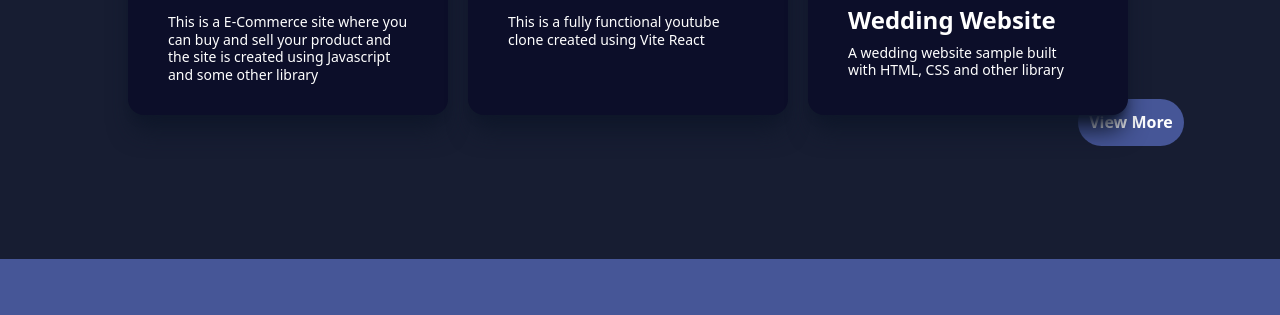
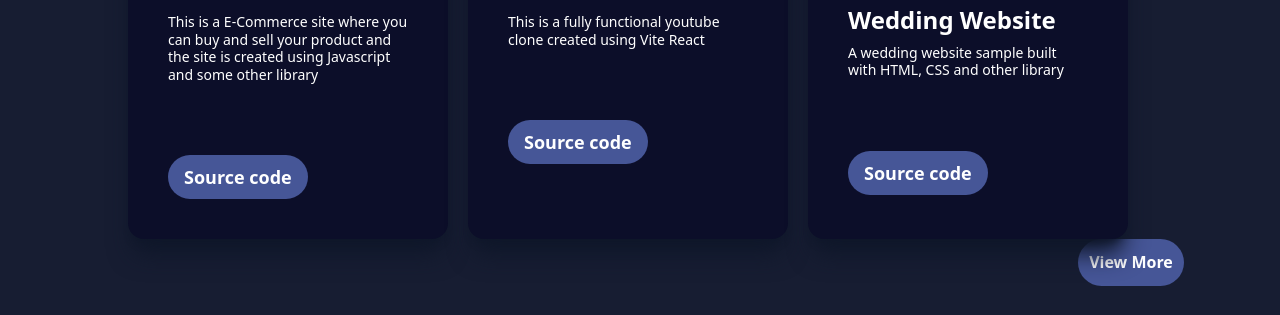
Before and after one commit to jummy16/My-Portfolio, a React (Vite) app: page / in a window 1280 px wide. Shown: the part 2401-2716 px from the top of the page. Built offline with nearby package versions, Linux system fonts and the light colour scheme; grey boxes are pictures that could not be loaded.

Commit message:
updated project page

```diff
--- a/src/Project/Project.jsx
+++ b/src/Project/Project.jsx
@@ -5,7 +5,12 @@ import e_commerce from '../assets/e-commerce.png'
 import wedding from '../assets/wedding.png'
 import './project.css'
 
+
+
 const Project = () => {
+  const eCommerce = "https://github.com/jummy16/E-Commerce"
+  const youtubeClone = "https://github.com/jummy16/YouTube-Cloning"
+  const weddingWebsite = "https://github.com/jummy16/wedding-website"
   return (
     <div id='Projects' className='p-10 md:p-24 text-white'>
         <h1 className='text-2xl md:text-4xl text-white font-bold'>Projects</h1>
@@ -14,15 +19,22 @@ const Project = () => {
                 image={e_commerce}
                title="E-Commerce Site"
                 main="This is a E-Commerce site where you can buy and sell your product and the site
-                  is created using Javascript and some other library"/>
+                  is created using Javascript and some other library"
+                  link = {eCommerce}
+                  />
+
           <ProjectCard
               image= {yt}
               title="Youtube Clone"
-              main="This is a fully functional youtube clone created using Vite React"/>
+              main="This is a fully functional youtube clone created using Vite React"
+              link = {youtubeClone}
+              />
           <ProjectCard
               image={wedding}
               title="Wedding Website"
-              main="A wedding website sample built with HTML, CSS and other library"/>
+              main="A wedding website sample built with HTML, CSS and other library"
+              link = {weddingWebsite}
+              />
         </div>
             <a href='https://github.com/jummy16?tab=repositories' target="_blank"><button className='project-btn duration-100 hover:scale-105 font-semibold rounded-3xl bg-[#465697]'>View More </button></a>
     </div>
--- a/src/Project/ProjectCard.jsx
+++ b/src/Project/ProjectCard.jsx
@@ -1,7 +1,7 @@
 import React from 'react'
 
 
-const ProjectCard = ({image,title, main}) => {
+const ProjectCard = ({image,title, main, link}) => {
   return (
     <div className='p-3 md:p-6 flex flex-col w-80 bg-[#0c0e29] shadow-xl shadow-slate-900 rounded-2xl'>
         <img className='p-4' src={image} alt=''/>
@@ -9,14 +9,11 @@ const ProjectCard = ({image,title, main}) => {
             {title}
         </h3>
         <p className='px-4 text-sm md:text-md leading-tight py-2'>{main}</p>
-        {/* <div className='mt-2 p-2 md:p-4 flex gap-2 md:gap-4'>
-            <button className='md:mt-10 text-white py-2 px-3 text-sm md:text-lg md:py-2 md:px-4 hover:opacity-0 duration-100 hover:scale-105 font-semibold rounded-3xl bg-[#465697]'>
-                Demo
+        <div className='mt-2 p-2 md:p-4 flex gap-2 md:gap-4'>
+            <button className='md:mt-10 text-white py-2 px-3 text-sm md:text-lg md:py-2 md:px-4 duration-100 hover:scale-105 font-semibold rounded-3xl bg-[#465697]'>
+                <a href={link} target='_blank'>Source code </a>
             </button>
-            <button className='md:mt-10 text-white py-2 px-3 text-sm md:text-lg md:py-2 md:px-4 hover:opacity-0 duration-100 hover:scale-105 font-semibold rounded-3xl bg-[#465697]'>
-               <a href='view-source:http://localhost:5174/video/27/GAH_9YWPm0Y'>Source code</a>
-            </button>
-        </div> */}
+        </div>
     </div>
 
   )
--- a/src/Project/project.css
+++ b/src/Project/project.css
@@ -1,6 +1,6 @@
 .project-btn{
     float: right;
-    margin-top: -4rem;
+    margin-top: -3rem;
     padding: 0.7rem;
 }
 @media (max-width:900px) {
```
